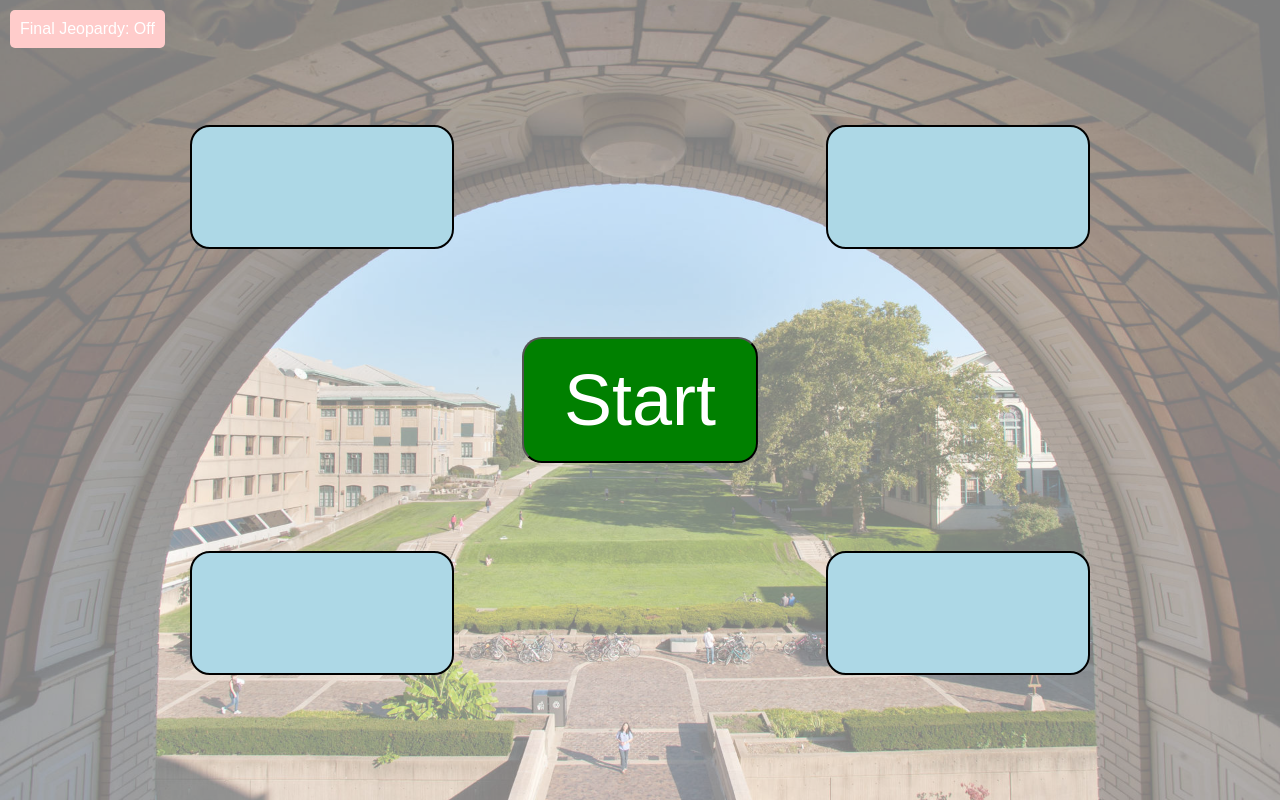
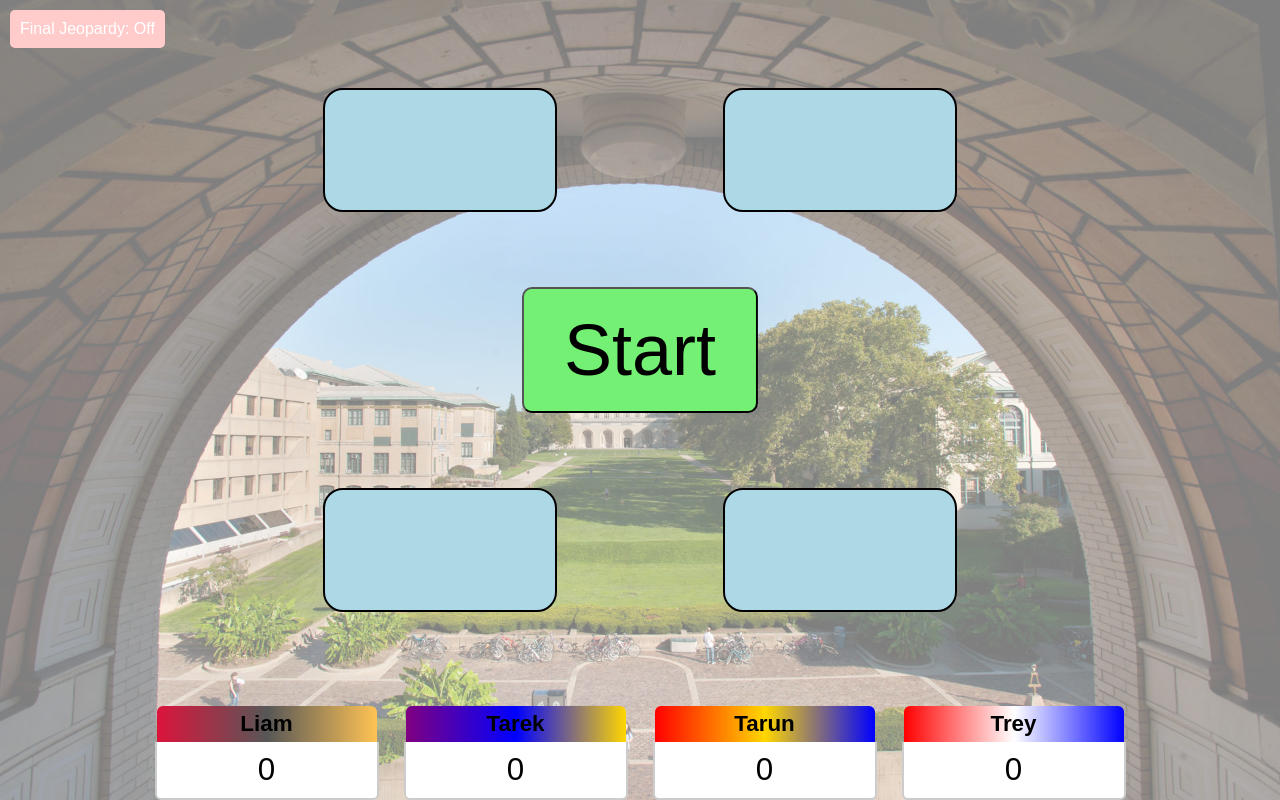
Before and after one commit to adityaganesh0309/jeopardy, a website: page client/index.html in a window 1280 px wide. Drawn offline with Linux system fonts and the light colour scheme.

Commit message:
fixed styling for buttons and scoreboard

```diff
--- a/client/index.html
+++ b/client/index.html
@@ -42,5 +42,25 @@
   </audio>
 
   <script src="script.js"></script>
+
+  <div class="scoreboard">
+    <div class="score">
+      <div class="name-tag" contenteditable="true">Liam</div>
+      <div class="points" contenteditable="true">0</div>
+    </div>
+    <div class="score">
+      <div class="name-tag" contenteditable="true">Tarek</div>
+      <div class="points" contenteditable="true">0</div>
+    </div>
+    <div class="score">
+      <div class="name-tag" contenteditable="true">Tarun</div>
+      <div class="points" contenteditable="true">0</div>
+    </div>
+    <div class="score">
+      <div class="name-tag" contenteditable="true">Trey</div>
+      <div class="points" contenteditable="true">0</div>
+    </div>
+  </div>
+
 </body>
 </html>
--- a/client/style.css
+++ b/client/style.css
@@ -37,7 +37,7 @@ body::before {
 /* Container for centered content */
 .container {
   position: absolute;
-  top: 50%;
+  top: calc(50% - 50px); /* 50px above center */
   left: 50%;
   transform: translate(-50%, -50%);
   z-index: 10;
@@ -48,9 +48,9 @@ body::before {
   font-size: 72px; /* Increased font size */
   padding: 20px 40px; /* Increased padding */
   cursor: pointer;
-  border-radius: 20px; /* Increased border radius */
-  background-color: green; /* Green background */
-  color: white; /* White text color for visibility */
+  border-radius: 10px; /* Increased border radius */
+  background-color: rgb(116, 241, 116); /* Green background */
+  color: rgb(0, 0, 0); /* White text color for visibility */
   z-index: 10;
 }
 
@@ -67,35 +67,54 @@ body::before {
 
 .submissions {
   position: absolute;
-  top: 50%;
+  top: calc(50% - 50px); /* 50px above center */
   left: 50%;
   transform: translate(-50%, -50%);
-  display: flex;
-  justify-content: space-between;
-  width: 400px; /* Increased width */
-  height: 400px; /* Increased height */
-  flex-wrap: wrap;
   z-index: 5;
 }
 
 .submission {
+  position: absolute;
   padding: 20px 40px;
   background-color: lightblue;
+  border: 2px solid black;
+  transform: translate(-50%, -50%);
   border-radius: 20px;
   cursor: pointer;
   text-align: center;
   transition: transform 0.2s;
-  width: 180px;
+  width: 150px;
   min-height: 80px;
   display: flex;
   justify-content: center;
   align-items: center;
   opacity: 1;
-  font-size: 28px; /* ⬅️ Add this line */
-  font-weight: bold; /* Optional */
+  font-size: 28px;
+  font-weight: bold;
+}
 
-  /* Add black outline */
-  border: 2px solid black; /* Black border for the outline */
+/* Top-left */
+.submission:nth-child(1) {
+  top: -200px;
+  left: -200px;
+}
+
+/* Top-right */
+.submission:nth-child(2) {
+  top: -200px;
+  left: 200px;
+}
+
+/* Bottom-right */
+.submission:nth-child(3) {
+  top: 200px;
+  left: 200px;
+}
+
+/* Bottom-left */
+.submission:nth-child(4) {
+  top: 200px;
+  left: -200px;
 }
 
 .submission:hover {
@@ -105,31 +124,6 @@ body::before {
 .submission.clicked {
   background-color: lightcoral;
   transform: scale(1.1);
-}
-
-/* Position the pre-created bubbles with adjusted positions */
-.submission:nth-child(1) {
-  position: absolute;
-  top: -75px;     /* Moved up 100px */
-  left: -250px;    /* Moved left an additional 100px from -150 */
-}
-
-.submission:nth-child(2) {
-  position: absolute;
-  top: -75px;     /* Moved up 100px */
-  right: -250px;   /* Moved right an additional 200px from -150 */
-}
-
-.submission:nth-child(3) {
-  position: absolute;
-  bottom: -75px;  /* Moved down 100px */
-  right: -250px;   /* Moved right an additional 100px from -150 */
-}
-
-.submission:nth-child(4) {
-  position: absolute;
-  bottom: -75px;  /* Moved down 100px */
-  left: -250px;    /* Moved left an additional 100px from -150 */
 }
 
 /* Initial styling for the toggle button */
@@ -156,3 +150,56 @@ body::before {
 .final-toggle.on {
   transform: scale(1.1);
 }
+
+.scoreboard {
+  position: fixed;
+  bottom: 0;
+  display: flex;
+  justify-content: space-around;
+  background: transparent;
+  gap: 25px;
+}
+
+.score {
+  display: flex;
+  flex-direction: column;
+  align-items: center;
+  font-size: 1.4em;       /* optionally make text bigger too */
+}
+
+.name-tag {
+  padding: 5px 10px;
+  font-weight: bold;
+  border-radius: 6px 6px 0 0;
+  width: 200px;
+  text-align: center;
+}
+
+.points {
+  padding: 10px;
+  border: 2px solid #ccc;
+  border-top: none;
+  width: 200px;
+  text-align: center;
+  font-size: 1.4em;
+  background: white;
+  border-radius: 0 0 6px 6px;
+}
+
+/* Custom colors for each name tag */
+.score:nth-child(1) .name-tag {
+  background: linear-gradient(to right, crimson, rgb(87, 87, 87), #ffc354); /* Wheat is also a blonde-ish tone */
+}
+
+.score:nth-child(2) .name-tag {
+  background: linear-gradient(to right, purple, blue, gold);
+}
+
+.score:nth-child(3) .name-tag {
+  background: linear-gradient(to right, red, gold, blue);
+}
+
+.score:nth-child(4) .name-tag {
+  background: linear-gradient(to right, red, white, blue);
+  color: black; /* better contrast for white */
+}
```
